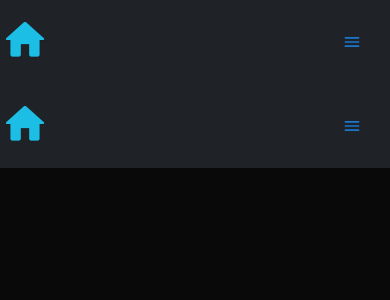
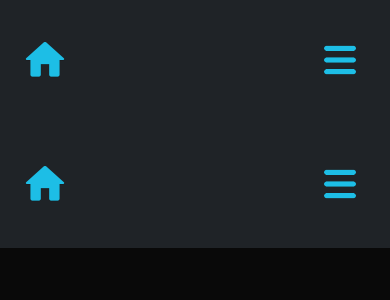
Before and after one commit to LachlanWilliams/gh-page-react, a React (Create React App) app in the folder my-website/: page /home in a window 390 px wide. Shown: the top 300 px of the page. Built offline with nearby package versions, Linux system fonts and the light colour scheme.

Commit message:
NavBarS fixed

```diff
--- a/my-website/src/App.css
+++ b/my-website/src/App.css
@@ -54,13 +54,14 @@ body {
     background-color: #1f2327;
     padding-block: 15px;
     width: '%100';
+    right: 20px;
 }
 .navbar a {
     text-decoration: none;
     color: #fff;
 }
 .logo {
-    margin-right: 50px;
+
 }
 .list {
     list-style: none;
@@ -73,20 +74,21 @@ body {
     right: 50px;
 }
 .homeIcon {
+  margin: 20px;
   width: 50px;
   height: 50px;
 }
+.menu{
+  padding-right: 20px;
+}
 @media screen and (max-width: 600px) {
-    .menuIcon {
-      width: 1050px;
-      height: 1050px;
+    .menu {
+      margin-right: 10px;
+    }
+    .menuIcon{
+      width: 40px;
+      height: 40px;
       margin-right: 0px;
-      left: 50px;
-    }
-    .menu {
-        width: 100%;
-        max-height: 0;
-        overflow: hidden;
     }
     .list {
         flex-direction: column;
--- a/my-website/src/components/Home/NavBarS.tsx
+++ b/my-website/src/components/Home/NavBarS.tsx
@@ -2,15 +2,30 @@ import React from 'react';
 import { Box, Typography, Button } from '@mui/material';
 import MenuRoundedIcon from '@mui/icons-material/MenuRounded';
 import HomeIcon from '../../assets/images/HomeIcon.png';
+import MenuIcon from '../../assets/images/MenuIcon.png';
 
 const NavBarS = () => {
     return (
-       <Box >
+        <Box >
         <nav className="navbar">
             <a href="#" className="logo">
                 <img className="homeIcon" src={HomeIcon} alt="Home Icon" />
             </a>
-            <Button startIcon={<MenuRoundedIcon className='menuIcon' />}/>
+            <input type="checkbox" id="toggler" />
+            <label htmlFor="toggler"><i className="ri-menu-line"></i></label>
+            <a href="#" className="menu">
+                <img className="menuIcon" src={MenuIcon} alt="MenuIcon" />
+            </a>
+        </nav>
+       </Box>
+    );
+    return (
+       <Box >
+        <nav className="navbar">
+            <a href="#" className="menuIcon">
+                <img className="DropMenuIcon" src={MenuIcon} alt="MenuIcon" />
+            </a>
+            {/* <Button startIcon={<MenuRoundedIcon className='menuIcon' />}/> */}
         </nav>
        </Box>
     );
```
